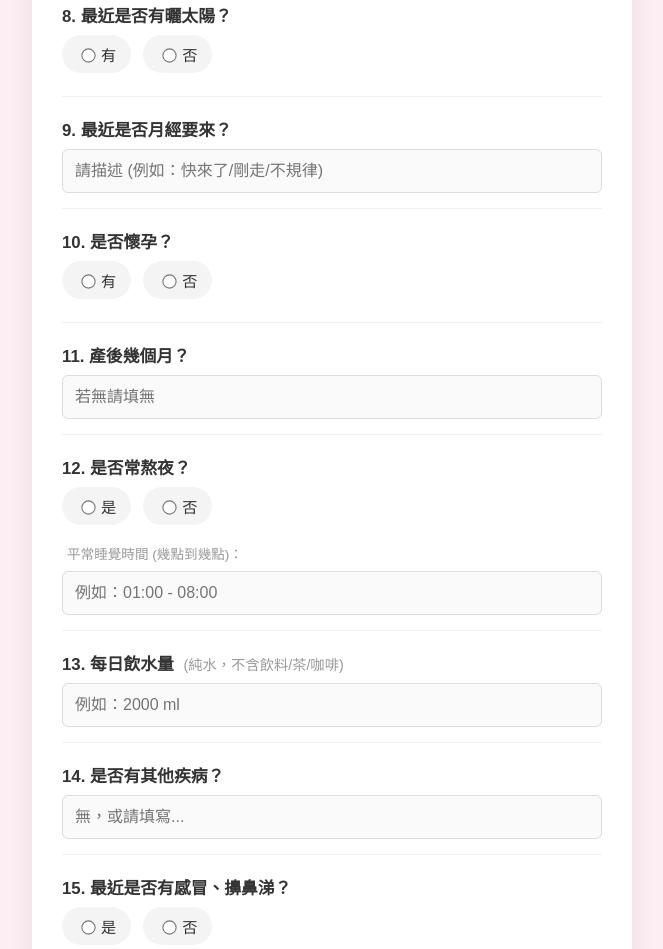
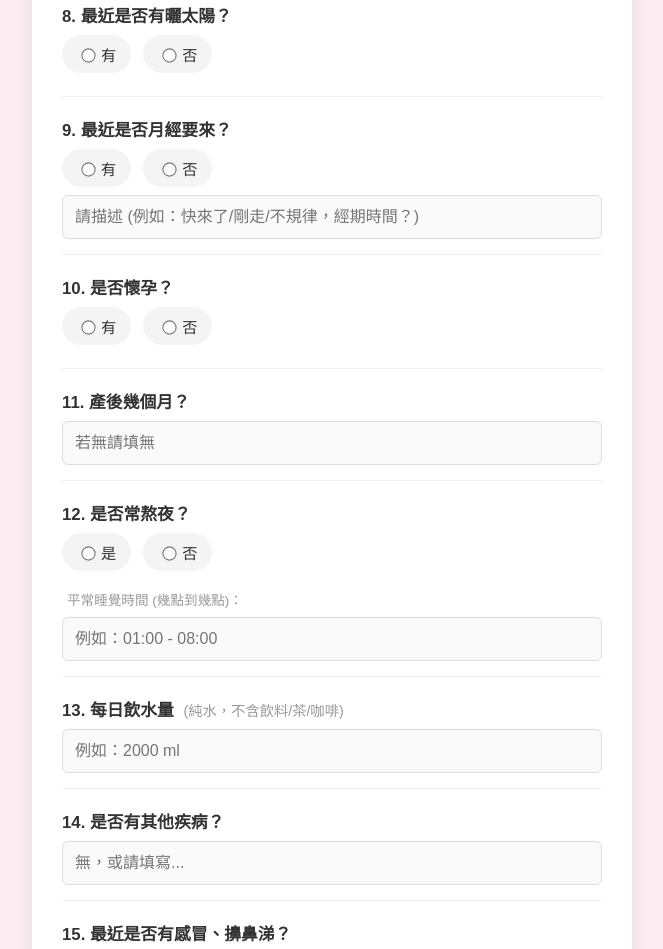
Before and after one commit to frostylove19/SkinAnalysis, a plain HTML site: page index.html in a window 1280 px wide. Shown: the part 1433-2382 px from the top of the page, without its empty margins (308-971 px from the left). Drawn offline with nearby package versions, Linux system fonts and the light colour scheme.

Commit message:
Update index.html

```diff
--- a/index.html
+++ b/index.html
@@ -337,7 +337,11 @@
 
         <div class="form-group">
             <label>9. 最近是否月經要來？</label>
-            <input type="text" id="q9" placeholder="請描述 (例如：快來了/剛走/不規律)">
+            <div class="radio-group">
+                <label><input type="radio" name="q8" value="是" onclick="toggle('q8_detail', true)"> 有</label>
+                <label><input type="radio" name="q8" value="否" onclick="toggle('q8_detail', false)"> 否</label>
+            </div>
+            <input type="text" id="q9" placeholder="請描述 (例如：快來了/剛走/不規律，經期時間？)">
         </div>
 
         <div class="form-group">
```
